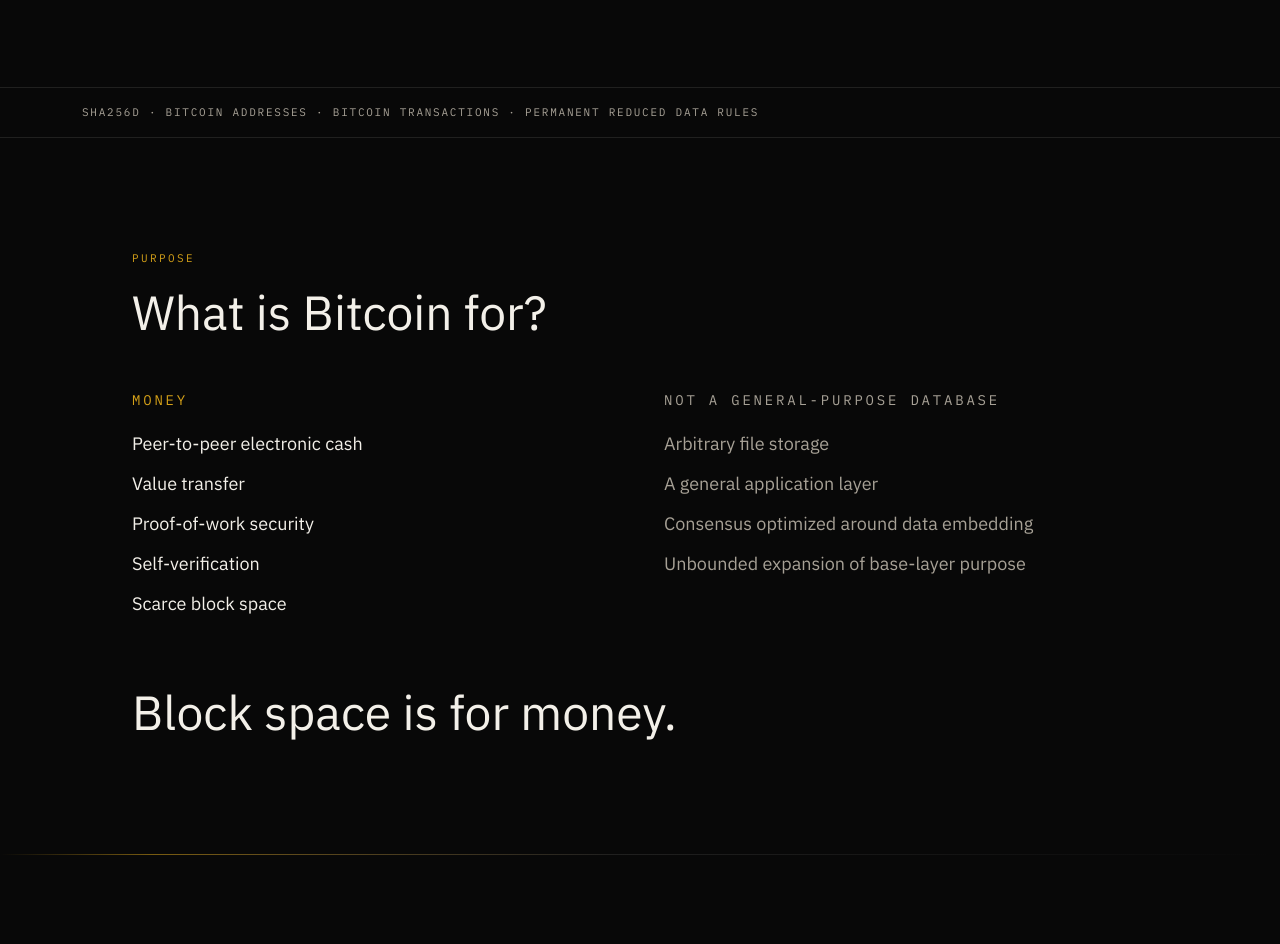
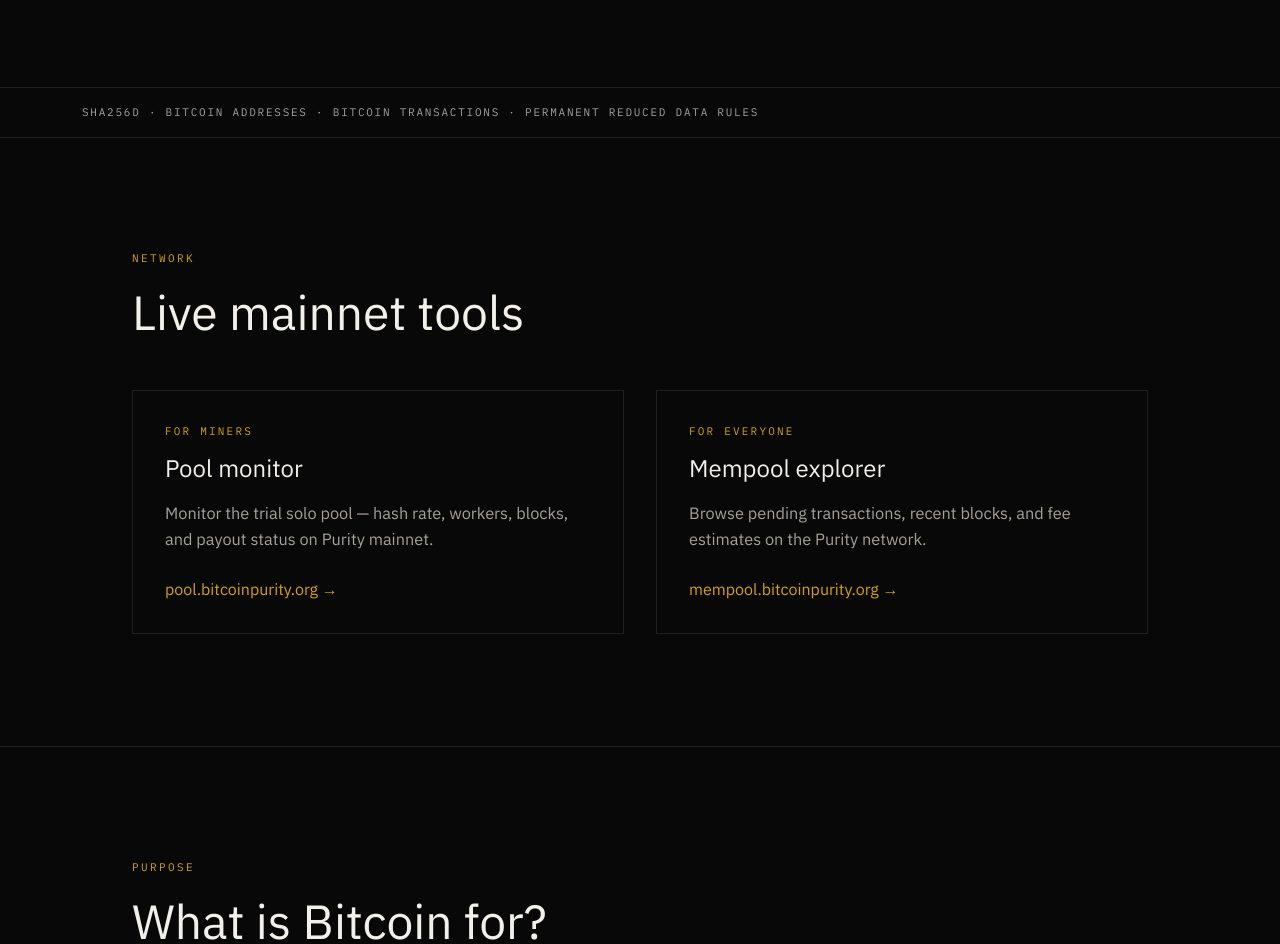
Before and after one commit to BitcoinPurity/website, a Next.js app: page / in a window 1280 px wide. Shown: the part 2260-3204 px from the top of the page. Built offline with nearby package versions, Linux system fonts and the light colour scheme.

Commit message:
Add pool monitor and mempool explorer links on the homepage.
Surface the miner-facing pool monitor and the public mempool explorer as live mainnet tools.

Co-authored-by: Cursor <cursoragent@cursor.com>

```diff
--- a/src/components/home/HomePage.tsx
+++ b/src/components/home/HomePage.tsx
@@ -13,6 +13,7 @@ import { ChainSplitDiagram } from "@/components/diagrams/ChainSplitDiagram";
 import { PolicyToConsensus } from "@/components/diagrams/PolicyToConsensus";
 import { ReorgDiagram } from "@/components/diagrams/ReorgDiagram";
 import { homeFaqIds } from "@/content/faq";
+import { SERVICES } from "@/content/links";
 import { protocol } from "@/content/protocol";
 
 function CtaLink({
@@ -93,6 +94,49 @@ export function HomePage() {
           </p>
         </Container>
       </div>
+
+      <section className="border-b border-line py-20 sm:py-28">
+        <Container>
+          <SectionEyebrow>Network</SectionEyebrow>
+          <h2 className="max-w-3xl text-4xl leading-tight text-ink sm:text-5xl">
+            Live mainnet tools
+          </h2>
+          <div className="mt-12 grid gap-8 md:grid-cols-2">
+            <div className="border border-line p-6 sm:p-8">
+              <h3 className="font-mono text-[11px] tracking-[0.2em] text-gold uppercase">
+                For miners
+              </h3>
+              <p className="mt-3 text-2xl text-ink">Pool monitor</p>
+              <p className="mt-4 text-[1.02rem] leading-relaxed text-muted">
+                Monitor the trial solo pool — hash rate, workers, blocks, and
+                payout status on Purity mainnet.
+              </p>
+              <ExternalLink
+                href={SERVICES.poolMonitor}
+                className="mt-6 inline-flex text-gold hover:text-ink"
+              >
+                pool.bitcoinpurity.org →
+              </ExternalLink>
+            </div>
+            <div className="border border-line p-6 sm:p-8">
+              <h3 className="font-mono text-[11px] tracking-[0.2em] text-gold uppercase">
+                For everyone
+              </h3>
+              <p className="mt-3 text-2xl text-ink">Mempool explorer</p>
+              <p className="mt-4 text-[1.02rem] leading-relaxed text-muted">
+                Browse pending transactions, recent blocks, and fee estimates
+                on the Purity network.
+              </p>
+              <ExternalLink
+                href={SERVICES.mempoolExplorer}
+                className="mt-6 inline-flex text-gold hover:text-ink"
+              >
+                mempool.bitcoinpurity.org →
+              </ExternalLink>
+            </div>
+          </div>
+        </Container>
+      </section>
 
       <section className="py-20 sm:py-28">
         <Container>
--- a/src/content/links.ts
+++ b/src/content/links.ts
@@ -1,4 +1,9 @@
 export const GITHUB = "https://github.com/saltduck/bitcoinpurity" as const;
+
+export const SERVICES = {
+  poolMonitor: "https://pool.bitcoinpurity.org",
+  mempoolExplorer: "https://mempool.bitcoinpurity.org",
+} as const;
 
 export const repoFile = (path: string) => `${GITHUB}/blob/master/${path}`;
 
```
